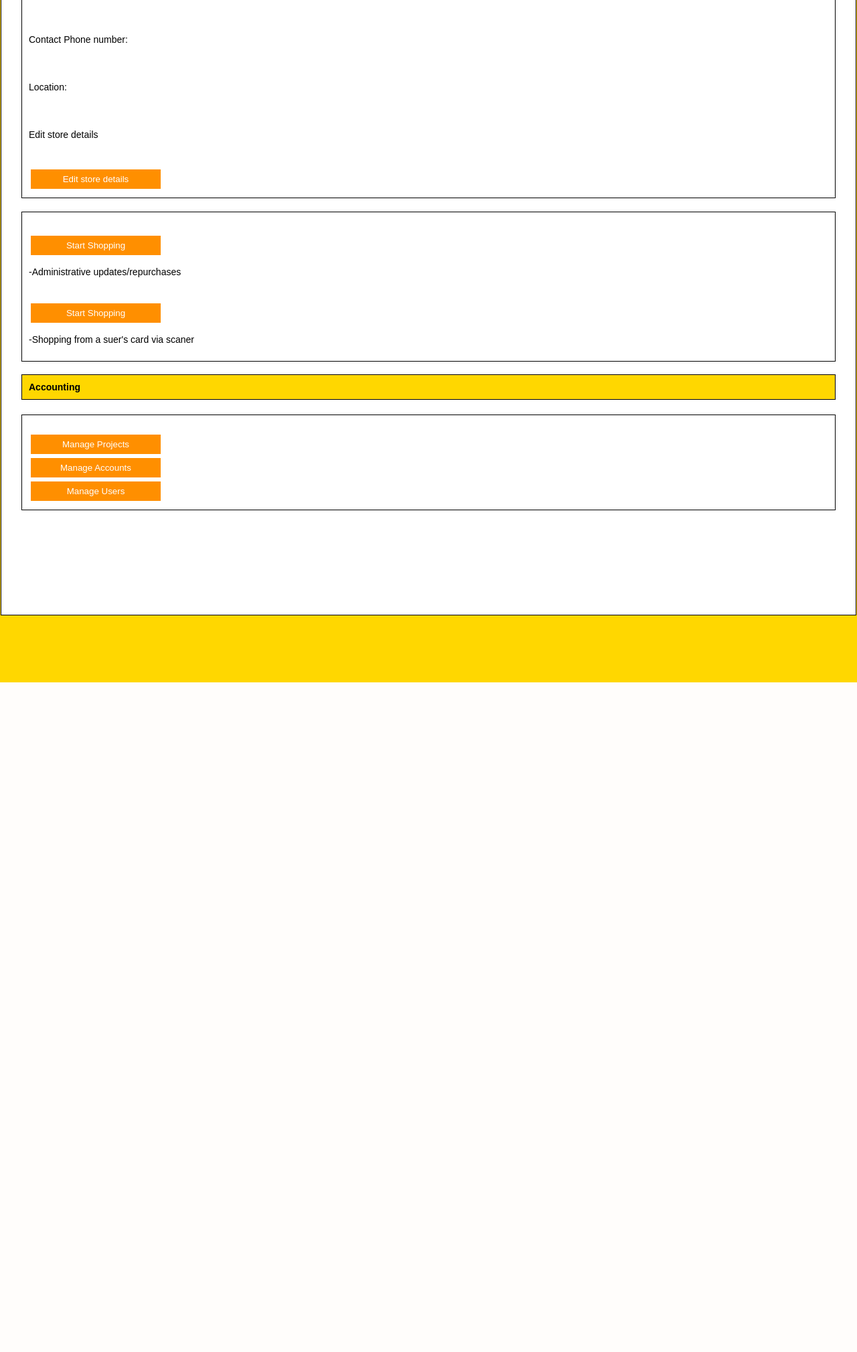
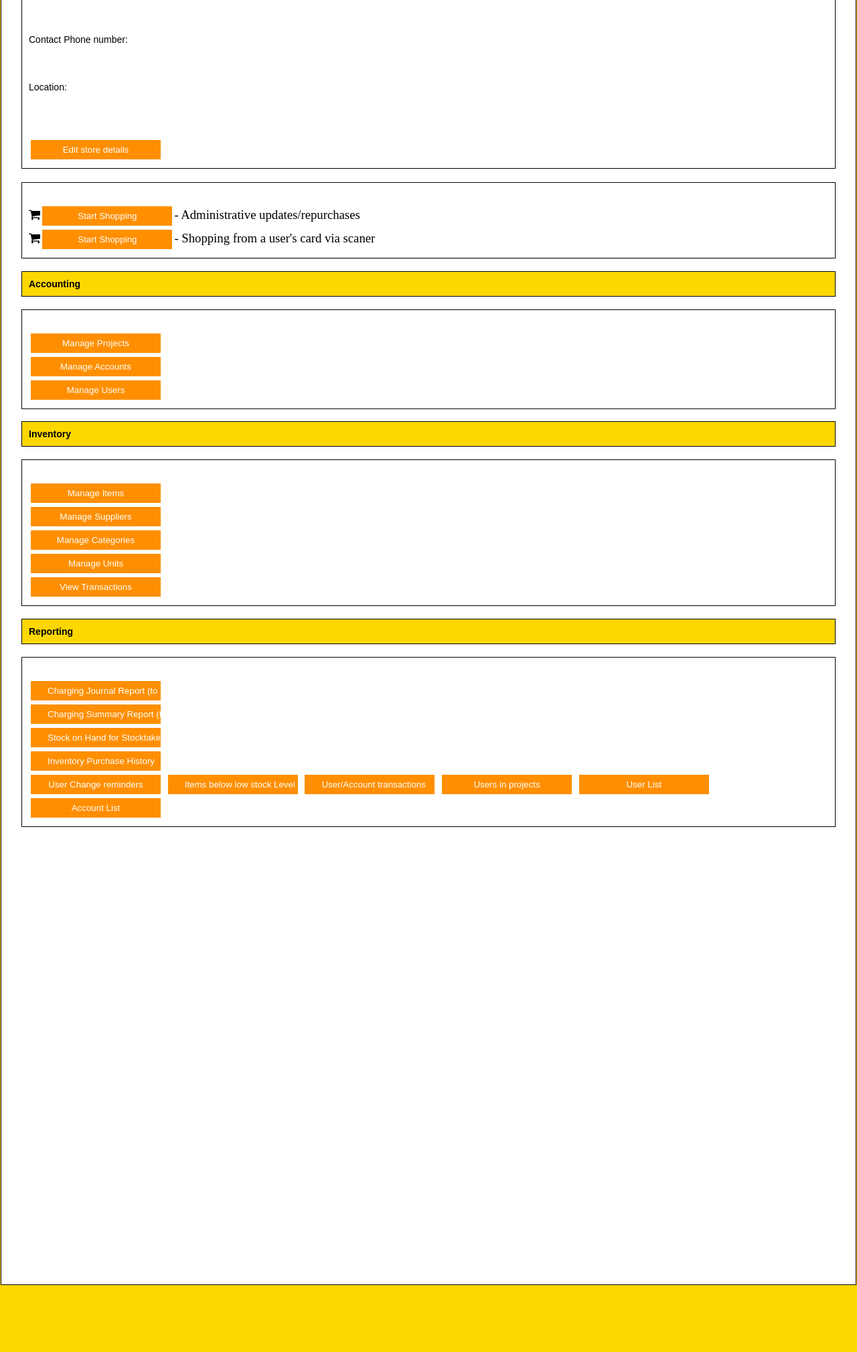
Before and after one commit to mpalyndon/CSEDatabase, a PHP site: the page made by phpcode/CSE Store Details HomePage.html in a window 1280 px wide. Shown: the part 243-2262 px from the top of the page at 67% size. Before the commit the page ends 1262 px from the top, so only its background shows below. Run offline with PHP 8.4, Linux system fonts and the light colour scheme.

Commit message:
Adding more sections to CSE Home page and tidy up
Just did some adding of Inventory and Reporting section of CSE Store Home Page. Issue with layout in Reporting that is being investigated

Also added two Shopping cart icons next to start shopping buttons located top of the page.

Removed styling h4 and 5  in style sheets and am using for title of each section e.g Accounting and button styles from h1 and h3. Any clarifications let me know.

Also adjusted page length which is the white coloured section buttons and titles are sitting on as well as layout of text that was sitting under start shopping buttons, it is now sitting at side of start shopping buttons. Home page fix up coming along great with more to be added.

```diff
--- a/phpcode/CSE Store Details HomePage.html
+++ b/phpcode/CSE Store Details HomePage.html
@@ -6,6 +6,7 @@
     <meta name="description" content="CSE Front page" />
     <title>CSE Store Front Page</title>
     <link rel="stylesheet" href="Styles/style.css">
+    <link rel="stylesheet" href="https://cdnjs.cloudflare.com/ajax/libs/font-awesome/4.7.0/css/font-awesome.min.css">
   </head>
   <body>
     <style>
@@ -30,7 +31,6 @@
             <br>
             <p>Location:</p>
             <br>
-            <p>Edit store details</p>
             <!--<input type="text" name="name" placeholder="Required" required minlength="2" maxlength="more"> -->
             <br>
             <input type="submit" value="Edit store details" required>
@@ -41,27 +41,80 @@
     <h3>
     <!--<input type="text" name="name" placeholder="Required" required minlength="2" maxlength="more"> -->
     <br>
-    <input type="submit" value="Start Shopping" required><p>-Administrative updates/repurchases</p>
+    <i class="fa fa-shopping-cart"></i><input type="submit" value="Start Shopping" required><label>- Administrative updates/repurchases</label>
     <!--<input type="text" name="name" placeholder="Required" required minlength="2" maxlength="more"> -->
     <br>
-    <input type="submit" value="Start Shopping" required><p>-Shopping from a suer's card via scaner</p>
+    <i class="fa fa-shopping-cart"></i><input type="submit" value="Start Shopping" required><label>- Shopping from a user's card via scaner</label>
 
     </h3>
 
-    <h4><b>Accounting</b></h4>
+    <h1><b>Accounting</b></h1>
 
-    <h5>
+    <h3>
       <!--<input type="text" name="name" placeholder="Required" required minlength="2" maxlength="more"> -->
       <br>
       <input type="submit" value="Manage Projects" required>
       <!--<input type="text" name="name" placeholder="Required" required minlength="2" maxlength="more"> -->
       <br>
       <input type="submit" value="Manage Accounts" required>
-  <!--<input type="text" name="name" placeholder="Required" required minlength="2" maxlength="more"> -->
-  <br>
-  <input type="submit" value="Manage Users" required>
-      </h5>
+      <!--<input type="text" name="name" placeholder="Required" required minlength="2" maxlength="more"> -->
+      <br>
+      <input type="submit" value="Manage Users" required>
+      <!--<input type="text" name="name" placeholder="Required" required minlength="2" maxlength="more"> -->
+      </h3>
 
+      <h1><b>Inventory</b></h1>
+
+      <h3>
+        <!--<input type="text" name="name" placeholder="Required" required minlength="2" maxlength="more"> -->
+        <br>
+        <input type="submit" value="Manage Items" required>
+        <!--<input type="text" name="name" placeholder="Required" required minlength="2" maxlength="more"> -->
+        <br>
+        <input type="submit" value="Manage Suppliers" required>
+        <!--<input type="text" name="name" placeholder="Required" required minlength="2" maxlength="more"> -->
+        <br>
+        <input type="submit" value="Manage Categories" required>
+        <!--<input type="text" name="name" placeholder="Required" required minlength="2" maxlength="more"> -->
+        <br>
+        <input type="submit" value="Manage Units" required>
+        <!--<input type="text" name="name" placeholder="Required" required minlength="2" maxlength="more"> -->
+        <br>
+        <input type="submit" value="View Transactions" required>
+        <!--<input type="text" name="name" placeholder="Required" required minlength="2" maxlength="more"> -->
+        </h3>
+
+        <h1><b>Reporting</b></h1>
+
+
+      <h3>
+        <!--<input type="text" name="name" placeholder="Required" required minlength="2" maxlength="more"> -->
+        <br>
+        <input type="submit" value="Charging Journal Report (to Excel)" required>
+        <!--<input type="text" name="name" placeholder="Required" required minlength="2" maxlength="more"> -->
+        <br>
+        <input type="submit" value="Charging Summary Report (to Excel)" required>
+        <!--<input type="text" name="name" placeholder="Required" required minlength="2" maxlength="more"> -->
+        <br>
+        <input type="submit" value="Stock on Hand for Stocktake" required>
+        <!--<input type="text" name="name" placeholder="Required" required minlength="2" maxlength="more"> -->
+        <br>
+        <input type="submit" value="Inventory Purchase History" required>
+        <!--<input type="text" name="name" placeholder="Required" required minlength="2" maxlength="more"> -->
+        <br>
+        <input type="submit" value="User Change reminders" required>
+        <!--<input type="text" name="name" placeholder="Required" required minlength="2" maxlength="more"> -->
+        <input type="submit" value="Items below low stock Level" required>
+        <!--<input type="text" name="name" placeholder="Required" required minlength="2" maxlength="more"> -->
+        <input type="submit" value="User/Account transactions" required>
+        <!--<input type="text" name="name" placeholder="Required" required minlength="2" maxlength="more"> -->
+        <input type="submit" value="Users in projects" required>
+        <!--<input type="text" name="name" placeholder="Required" required minlength="2" maxlength="more"> -->
+        <input type="submit" value="User List" required>
+        <!--<input type="text" name="name" placeholder="Required" required minlength="2" maxlength="more"> -->
+        <input type="submit" value="Account List" required>
+        <!--<input type="text" name="name" placeholder="Required" required minlength="2" maxlength="more"> -->
+        </h3>
             </div>
 
       </form>
--- a/phpcode/Styles/style.css
+++ b/phpcode/Styles/style.css
@@ -15,22 +15,6 @@
 }
 
 h3 {
-    border: 1px solid black;
-    padding: 10px;
-    font-weight: 100;
-}
-
-h4 {
-    font-family: Arial, Helvetica, sans-serif;
-    font-size: 14px;
-    text-align: left;
-    border: 1px solid black;
-    padding: 10px;
-    background-color: gold;
-
-}
-
-h5 {
     border: 1px solid black;
     padding: 10px;
     font-weight: 100;
@@ -65,7 +49,7 @@
     padding: 30px;
     background-color: white;
     width: 95%;
-    height: 1000px; /* page scroller adjuster */
+    height: 2000px; /* page scroller adjuster */
    /* margin: 60px auto; moves the content area up */
    margin: 100px auto;
 
```
